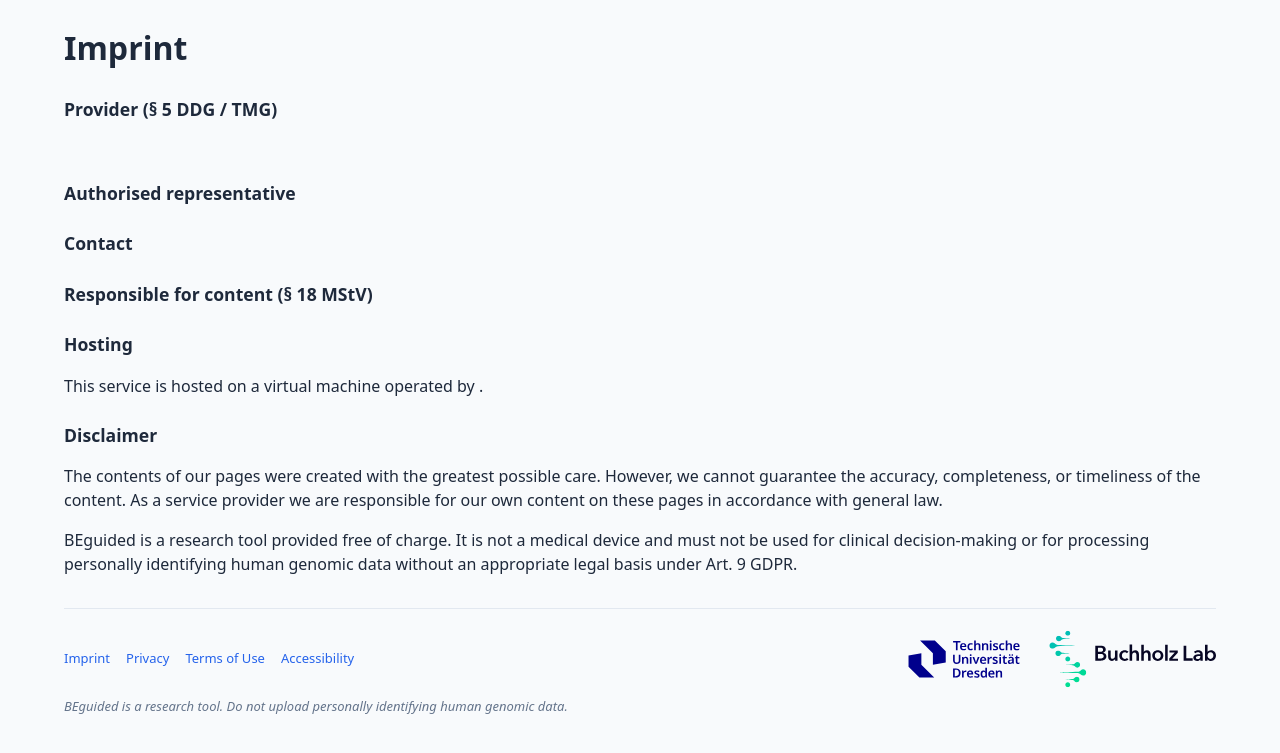
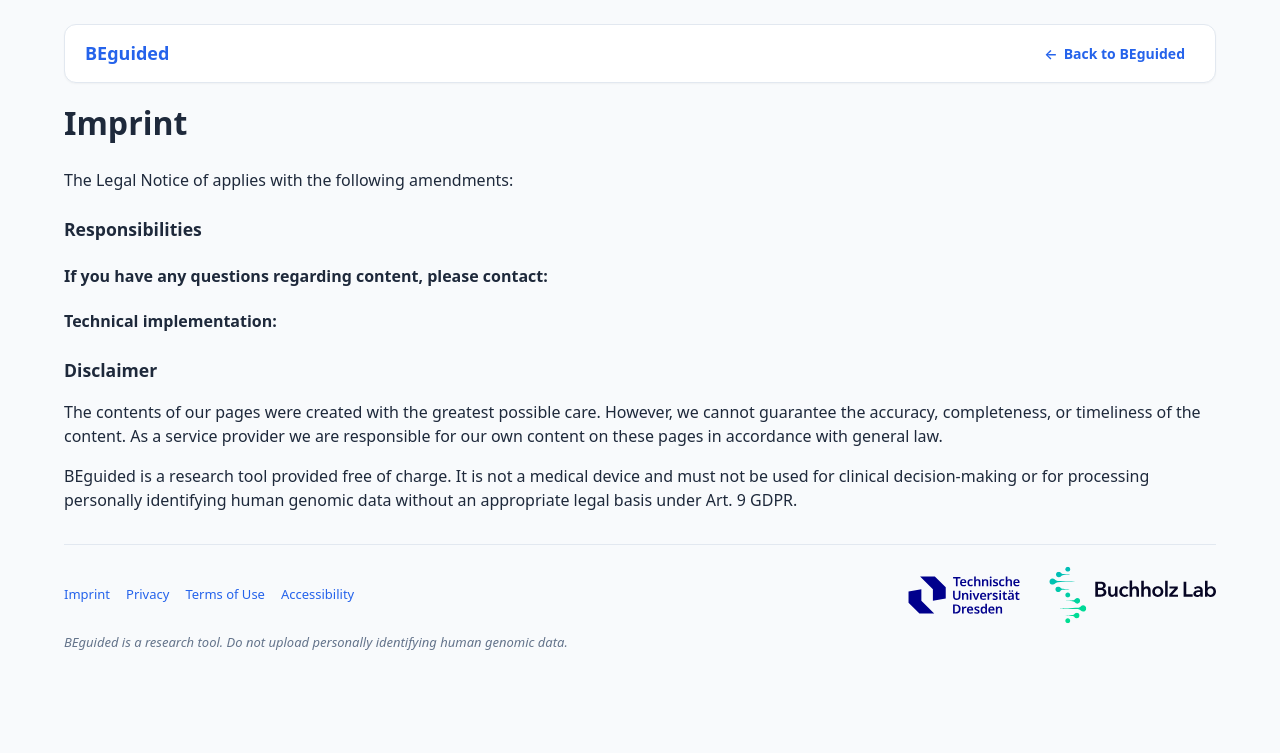
Before and after one commit to ltschmitt/BEguided, a FastAPI app: page /impressum in a window 1280 px wide. Shown: the top 753 px of the page. Run offline with FastAPI, Linux system fonts and the light colour scheme; parts of the project's set-up code (start-up, migrations or seed data) failed here and were passed over; some libraries are stand-ins or nearby versions.

Commit message:
improved legal pages

```diff
--- a/beguided/web/static/style.css
+++ b/beguided/web/static/style.css
@@ -1071,6 +1071,47 @@ pre.log {
 .legal-section {
     margin-top: 24px;
 }
+.legal-header {
+    display: flex;
+    flex-wrap: wrap;
+    align-items: center;
+    justify-content: space-between;
+    gap: 12px 16px;
+    background: var(--panel);
+    border: 1px solid var(--border);
+    border-radius: 12px;
+    padding: 12px 20px;
+    margin-bottom: 16px;
+    box-shadow: 0 1px 2px rgba(0,0,0,0.04);
+}
+.legal-header-brand {
+    font-weight: 700;
+    font-size: 18px;
+    color: var(--primary);
+    text-decoration: none;
+}
+.legal-header-brand:hover,
+.legal-header-brand:focus-visible {
+    text-decoration: underline;
+}
+.legal-header-back {
+    display: inline-flex;
+    align-items: center;
+    gap: 6px;
+    color: var(--primary);
+    text-decoration: none;
+    font-weight: 600;
+    font-size: 14px;
+    padding: 6px 10px;
+    border-radius: 8px;
+}
+.legal-header-back:hover {
+    background: #eff6ff;
+}
+.legal-header-back:hover,
+.legal-header-back:focus-visible {
+    text-decoration: underline;
+}
 .legal-section h2 {
     font-size: 1.1rem;
     margin-bottom: 8px;
--- a/beguided/web/templates/agb.html
+++ b/beguided/web/templates/agb.html
@@ -1,6 +1,8 @@
 {% extends "base.html" %}
 
 {% block title %}Terms of Use — BEguided{% endblock %}
+
+{% block header %}{% include "legal_header.html" %}{% endblock %}
 
 {% block content %}
 <h1 style="margin-top:0;">Terms of Use</h1>
--- a/beguided/web/templates/base.html
+++ b/beguided/web/templates/base.html
@@ -10,6 +10,7 @@
 <body>
     <a class="skip-link" href="#main">Skip to main content</a>
     <div class="container">
+        {% block header %}{% endblock %}
         <main id="main" tabindex="-1">
             {% block content %}{% endblock %}
         </main>
--- a/beguided/web/templates/impressum.html
+++ b/beguided/web/templates/impressum.html
@@ -1,43 +1,39 @@
 {% extends "base.html" %}
 
 {% block title %}Imprint — BEguided{% endblock %}
+
+{% block header %}{% include "legal_header.html" %}{% endblock %}
 
 {% block content %}
 <h1 style="margin-top:0;">Imprint</h1>
 {% if legal.last_updated %}<p class="legal-updated">Last updated: {{ legal.last_updated }}</p>{% endif %}
 
-<section class="legal-section">
-    <h2>Provider (§ 5 DDG / TMG)</h2>
-    <address class="legal-address">
-        <strong>{{ legal.institution_name }}</strong><br>
-        {% for line in legal.address_lines %}{{ line }}<br>{% endfor %}
-    </address>
-</section>
+<p>
+    The Legal Notice of
+    {% if legal.legal_notice_host_url %}<a href="{{ legal.legal_notice_host_url }}" rel="noopener noreferrer">{% endif %}{{ legal.legal_notice_host }}{% if legal.legal_notice_host_url %}</a>{% endif %}
+    applies with the following amendments:
+</p>
 
 <section class="legal-section">
-    <h2>Authorised representative</h2>
-    <p>{{ legal.vertretungsberechtigter }}</p>
-</section>
+    <h2>Responsibilities</h2>
 
-<section class="legal-section">
-    <h2>Contact</h2>
-    <p>
+    <h4>If you have any questions regarding content, please contact:</h4>
+    <address class="legal-address">
+        {% if legal.content_contact_name %}{{ legal.content_contact_name }}<br>{% endif %}
+        {% if legal.institution_name %}<strong>{{ legal.institution_name }}</strong><br>{% endif %}
+        {% for line in legal.address_lines %}{{ line }}<br>{% endfor %}
         {% if legal.contact_email %}Email: <a href="mailto:{{ legal.contact_email }}">{{ legal.contact_email }}</a><br>{% endif %}
         {% if legal.contact_phone %}Phone: {{ legal.contact_phone }}{% endif %}
-    </p>
-</section>
+    </address>
 
-<section class="legal-section">
-    <h2>Responsible for content (§ 18 MStV)</h2>
-    <p>{{ legal.content_responsible_mstv }}</p>
-</section>
-
-<section class="legal-section">
-    <h2>Hosting</h2>
-    <p>
-        This service is hosted on a virtual machine operated by
-        {{ legal.hosting_provider }}.
-    </p>
+    <h4>Technical implementation:</h4>
+    <address class="legal-address">
+        {% if legal.hosting_legal_name %}{{ legal.hosting_legal_name }}<br>{% endif %}
+        {% if legal.institution_department %}{{ legal.institution_department }}<br>{% endif %}
+        {% for line in legal.hosting_legal_postal %}{{ line }}<br>{% endfor %}
+        {% if legal.head_of_institution %}Head: {{ legal.head_of_institution }}<br>{% endif %}
+        {% if legal.hosting_legal_email %}Email: <a href="mailto:{{ legal.hosting_legal_email }}">{{ legal.hosting_legal_email }}</a>{% endif %}
+    </address>
 </section>
 
 <section class="legal-section">
--- /dev/null
+++ b/beguided/web/templates/legal_header.html
@@ -0,0 +1,6 @@
+<header class="legal-header">
+    <a class="legal-header-brand" href="/">BEguided</a>
+    <a class="legal-header-back" href="/" aria-label="Back to BEguided">
+        <span aria-hidden="true">&larr;</span> Back to BEguided
+    </a>
+</header>
```
Also changed, not shown: beguided/web/legal_config.py (+16 -0 lines), beguided/web/templates/accessibility.html (+7 -0 lines), beguided/web/templates/datenschutz.html (+13 -3 lines), configs/web-legal.yaml (+56 -1 lines), tests/test_web/test_compliance.py (+13 -1 lines).
